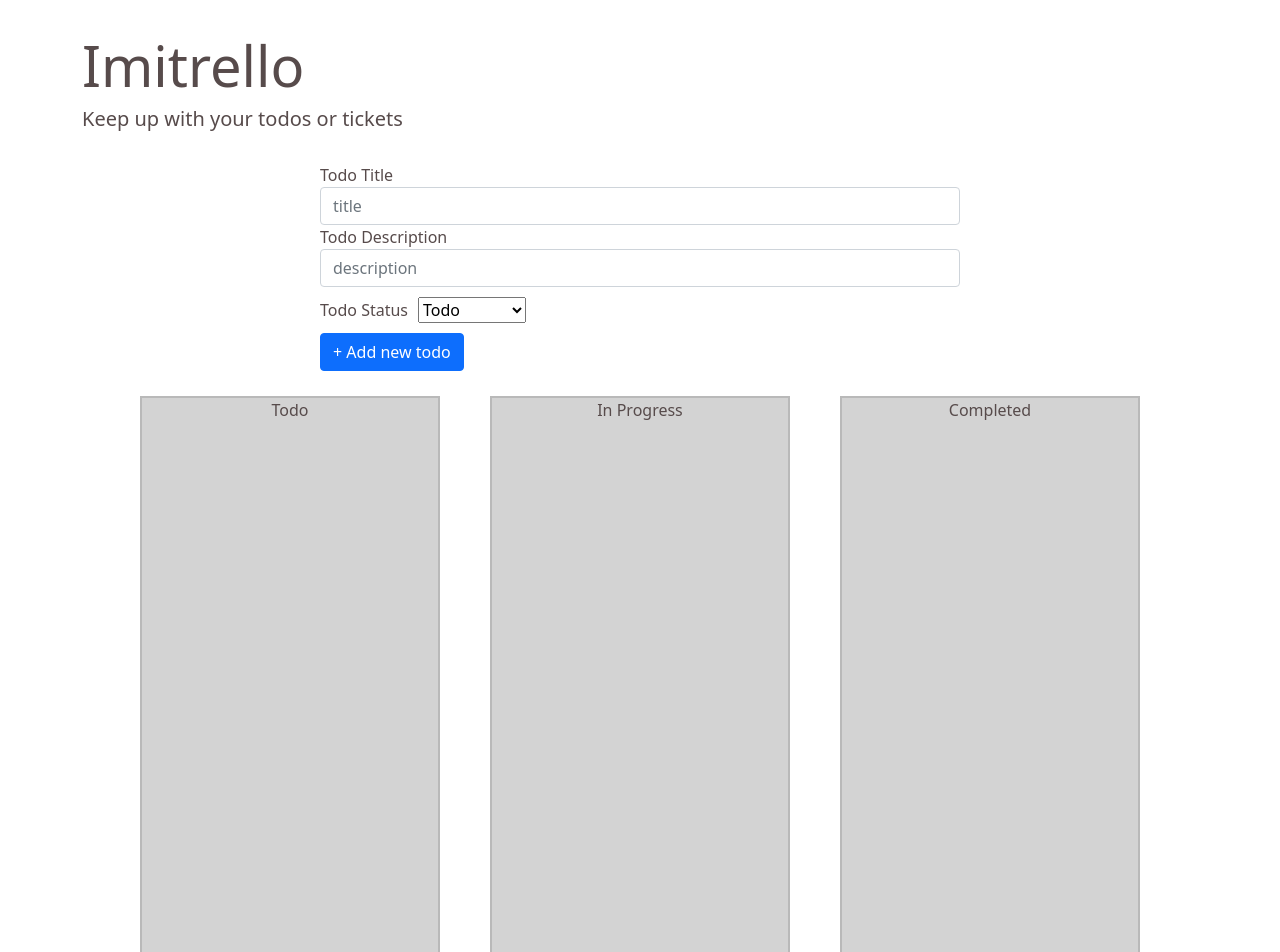
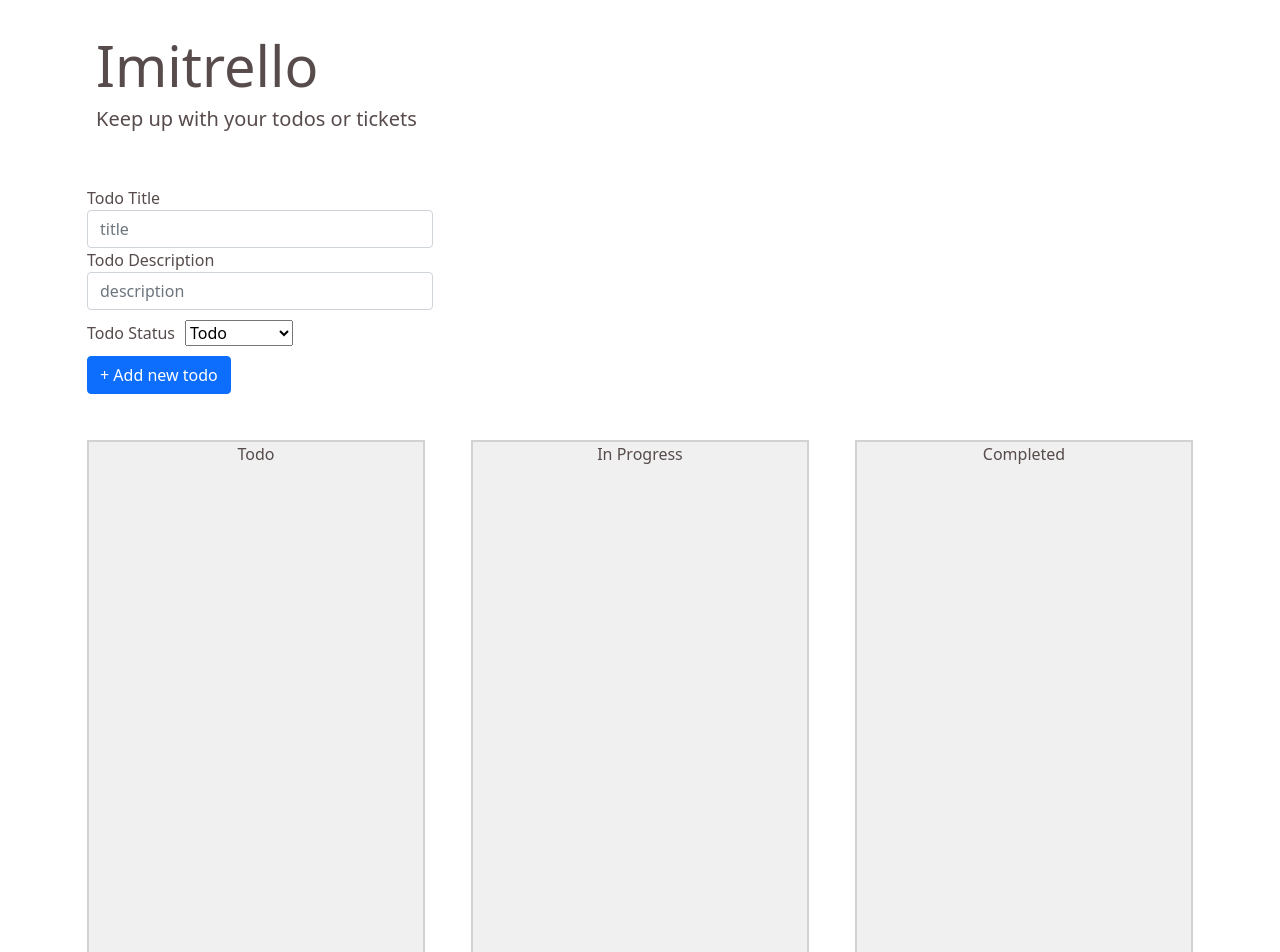
Before and after one commit to MilesSobhani/imitrello, a React (Create React App) app: page / in a window 1280 px wide. Shown: the top 952 px of the page. Built offline with nearby package versions, Linux system fonts and the light colour scheme.

Commit message:
added drag and drop functionality, all features working other than rerender problem on drag

```diff
--- a/src/App.css
+++ b/src/App.css
@@ -1,10 +1,16 @@
 body {
   color: #574b4b;
+  max-width: 90%;
+  align-items: center;
+  justify-content: center;
+  margin:auto
 }
 
+
 form {
-  width:50%;
-  margin:auto
+  width:30%;
+  float: left;
+  margin:2%;
 }
 
 p {
@@ -15,30 +21,32 @@ select {
   margin:10px
 }
 
+
+
 .column {
   /* display: flex;
   align-items: center;
   justify-content: center;   */
   /* max-width: 18rem; */
-  background-color:lightgray;
+  flex-basis: 100%;
+  background-color:rgb(240, 240, 240);
   min-height: 1000px;
-  margin:25px;
+  margin:2%;
   border-top: 2px solid rgba(0, 0, 0, 0.125);
   border-left: 2px solid rgba(0, 0, 0, 0.125);
   border-right: 2px solid rgba(0, 0, 0, 0.125);
-  min-width: 300px;
 }
 
 .columnList {
   display:flex;
   align-items: center;
   justify-content: center;
+  width: 100%;
 }
 
 .todo {
-  /* max-width: 18rem; */
-  margin: 10px;
-  width: auto;
+  margin: auto;
+  width: 80%;
 }
 
 .title {
--- a/src/components/App.tsx
+++ b/src/components/App.tsx
@@ -17,6 +17,7 @@ const App: FC = () => {
   const [taskType, setNewType] = useState('')
   const [taskList, updateTasks] = useState(columnList)
 
+  //this should be changed if we want to add more types
   const handleChange = (event: ChangeEvent<HTMLInputElement | HTMLSelectElement>): void => {
     let eventName = event.target.name;
     if (eventName === 'title') {
@@ -30,41 +31,78 @@ const App: FC = () => {
 
   const handleFormSubmit = (event: FormEvent<HTMLFormElement>): void => {
     event.preventDefault();
-
     let newTodo: Todo = {
       title: (event.currentTarget.elements[0] as HTMLInputElement).value,
       notes: (event.currentTarget.elements[1] as HTMLInputElement).value,
       type: (event.currentTarget.elements[2] as HTMLInputElement).value
     }
+    updateTaskList(newTodo)
+    setNewName('')
+    setNewNotes('')
+  }
 
+  const updateTaskList = (newTodo: Todo) => {
     let updateList = taskList
     for (var i = 0; i < taskList.length; i++) {
       if (newTodo.type === taskList[i].name) {
         updateList[i].todoList.push(newTodo)
         updateTasks(updateList)
-        setNewName('')
-        setNewNotes('')
-
       }
     }
-    console.log(updateList)
+  }
 
+  const deleteTodo = (location: number[]) => {
+    let updateList = taskList;
+    updateList[location[0]].todoList.splice(location[1], 1)
+    updateTasks(updateList)
   }
-  // const [isOpen, setIsOpen] = React.useState(false);
-  // const toggleModal = () => setIsOpen(!isOpen);
+
+  const handleDragStart = (
+    event: React.DragEvent<HTMLDivElement>, taskId:number, name:string): void => {
+    event.dataTransfer.setData('taskType', name);
+    event.dataTransfer.setData('taskId', taskId.toString())
+  }
+
+  const handleDragOver = (event: React.DragEvent<HTMLDivElement>): void => {
+    event.preventDefault()
+  }
+
+  const handleDrop = (event: React.DragEvent<HTMLDivElement>, targetName:string) => {
+
+    //Dragged todo type
+    let todoType: string = event.dataTransfer.getData("taskType")
+    //Dropped location
+    let taskLocation: number = Number(event.dataTransfer.getData('taskId'))
+    let updateList: Column[] = taskList
+    let deleteCoords: number[] = []
+    for (let j:number = 0; j < taskList.length; j++) {
+      if (todoType === taskList[j].name){
+        let todoToUpdate = taskList[j].todoList[taskLocation]
+        // console.log(taskList)
+        todoToUpdate.type = targetName;
+        deleteCoords = [j,taskLocation];
+        updateTaskList(todoToUpdate)
+        deleteTodo(deleteCoords)
+      }
+
+    }
+
+
+
+    // updateTaskList(newTodo:todo)
+  }
 
   return (
-    <div>
-      <div className="jumbotron jumbotron-fluid title">
-        <div className="container">
+    <div className='main'>
+      <div className="jumbotron title">
+
           <h1 className="display-4">Imitrello</h1>
           <h3 className="lead">Keep up with your todos or tickets</h3>
-        </div>
+
       </div>
 
       <form onSubmit={handleFormSubmit}>
         <div className="form-group">
-
           <div>
             <label>Todo Title</label>
             <input className="form-control" type='text' value={taskName}
@@ -88,12 +126,17 @@ const App: FC = () => {
             <button className="btn btn-primary">+ Add new todo</button>
           </div>
         </div>
-
       </form>
 
       <div className="columnList">
-        {taskList.map((list: Column, key: number) => {
-          return <Column list={list} key={key} />
+        {taskList.map((list: Column, index: number) => {
+          return <Column list={list}
+          columnIndex={index}
+          handleDragOver={handleDragOver}
+          handleDragStart={handleDragStart}
+          handleDrop={handleDrop}
+          updateTaskList={updateTaskList}
+          />
         })
         }
       </div>
--- a/src/components/Column.tsx
+++ b/src/components/Column.tsx
@@ -1,19 +1,23 @@
-
-import React, { FC } from "react";
+import React from "react";
 import Task from './Task'
 
-interface Props {
-  list: Column,
-  key: number
-}
 
 
-const Column = ({list}: Props) =>  {
-  return(
-    <div className="column">
+
+const Column = ({
+  list, handleDragOver, handleDragStart, handleDrop, updateTaskList
+}: ColumnProps) => {
+  return (
+    <div className="column" onDrop={(e) => handleDrop(e, list.name)} onDragOver={(e) => handleDragOver(e)}>
       <p>{list.name}</p>
-      {list.todoList.map((task: Todo, key: number) => {
-        return <Task key={key} task={task} />
+      {list.todoList.map((task: Todo, index: number) => {
+        return <Task
+          taskIndex={index}
+          task={task}
+          handleDragOver={handleDragOver}
+          handleDragStart={handleDragStart}
+          updateTaskList={updateTaskList}
+        />
       })
       }
 
--- a/src/components/Task.tsx
+++ b/src/components/Task.tsx
@@ -1,14 +1,10 @@
-import React, { FC } from "react";
-import { isPropertySignature } from "typescript";
-
-interface Props {
-  task:Todo
-}
+import React from "react";
 
 
-const Task = ({task}: Props) =>  {
+const Task = ({taskIndex, task, handleDragStart}:TaskProps) =>  {
   return(
-  <div className={"card todo"}>
+  <div id={`${taskIndex}`} className={"card todo"} draggable={true}
+    onDragStart={(e) => handleDragStart(e, taskIndex, task.type)}>
   <div className="card-body">
     <h5 className="card-title">{task.title}</h5>
     <p className="card-text">{task.notes}</p>
```
Also changed, not shown: src/types.d.ts (+16 -1 lines).
